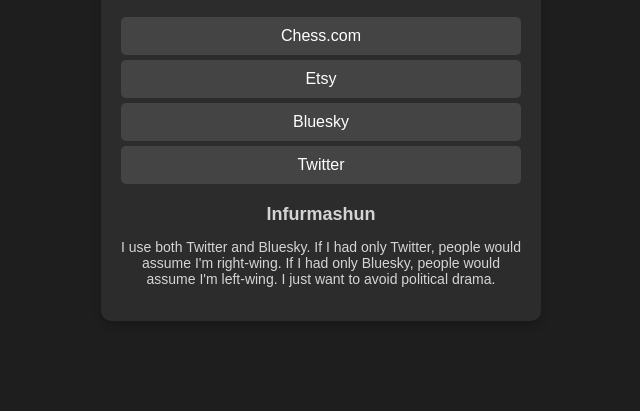
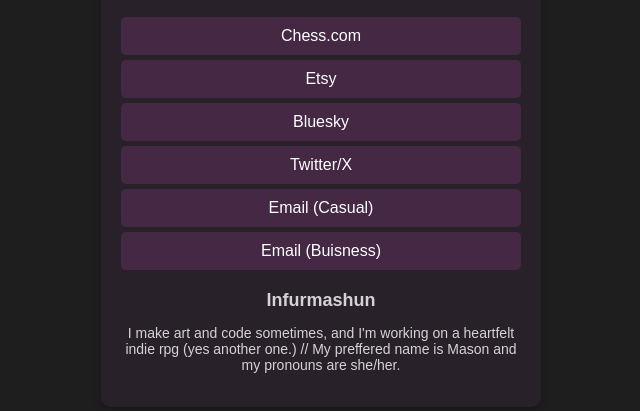
Before and after one commit to nimbusclxud/mysite, a plain HTML site: page index.html in a window 1280 px wide. Shown: the part 211-622 px from the top of the page, without its empty margins (319-959 px from the left). Drawn offline with Linux system fonts and the light colour scheme.

Commit message:
Update index.html

```diff
--- a/index.html
+++ b/index.html
@@ -17,7 +17,7 @@
             max-width: 400px;
             margin: auto;
             padding: 20px;
-            background-color: #2c2c2c;
+            background-color: #292129;
             border-radius: 10px;
             box-shadow: 0px 4px 10px rgba(0, 0, 0, 0.2);
         }
@@ -30,7 +30,7 @@
         }
         .links a {
             display: block;
-            background-color: #444;
+            background-color: #442844;
             color: white;
             padding: 10px;
             margin: 5px 0;
@@ -39,7 +39,7 @@
             transition: 0.3s;
         }
         .links a:hover {
-            background-color: #666;
+            background-color: #663f66;
         }
         .info {
             margin-top: 20px;
@@ -61,11 +61,13 @@
             <a href="https://www.chess.com/member/mailto77" target="_blank">Chess.com</a>
             <a href="https://www.etsy.com/people/j53lp8j6pz85f7pu?ref=hdr_user_menu-profile" target="_blank">Etsy</a>
             <a href="https://mailto77.bsky.social" target="_blank">Bluesky</a>
-            <a href="https://x.com/m8lto77" target="_blank">Twitter</a>
+            <a href="https://x.com/m8lto77" target="_blank">Twitter/X</a>
+            <a href="mailto:sheepsk1nn@hotmail.com" target="_blank">Email (Casual)</a>
+            <a href="mailto:sheepsk1nn.buisness@gmail.com" target="_blank">Email (Buisness)</a>
         </div>
         <div class="info">
             <h3>Infurmashun</h3>
-            <p>I use both Twitter and Bluesky. If I had only Twitter, people would assume I'm right-wing. If I had only Bluesky, people would assume I'm left-wing. I just want to avoid political drama.</p>
+            <p>I make art and code sometimes, and I'm working on a heartfelt indie rpg (yes another one.) // My preffered name is Mason and my pronouns are she/her.</p>
         </div>
     </div>
 </body>
```
